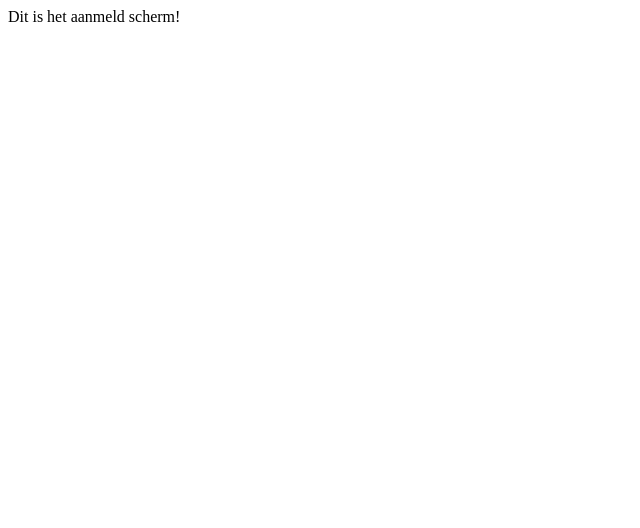
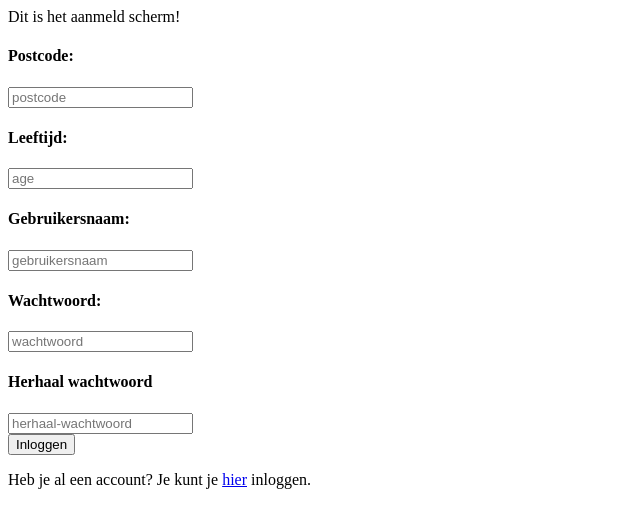
Before and after one commit to hvtk/eindopdracht-frontend-hvtk, a React (Create React App) app: page /signup in a window 1280 px wide. Shown: the top 528 px of the page, without its empty margins (0-640 px from the left). Built offline with nearby package versions, Linux system fonts and the light colour scheme.

Commit message:
add code for signin and signup

```diff
--- a/src/App.js
+++ b/src/App.js
@@ -33,7 +33,7 @@ function App() {
               <Route path="/youth">
                 <SelectionYouth/>
               </Route>
-              <Route path="/signIn">
+              <Route path="/signin">
                 <SignIn/>
               </Route>
               <Route path="/signup">
--- a/src/pages/signIn/SignIn.js
+++ b/src/pages/signIn/SignIn.js
@@ -1,6 +1,7 @@
 import React from "react";
 
 import {useForm} from "react-hook-form";
+import { Link } from "react-router-dom";
 
 //import '/SignIn.css';
 
@@ -14,26 +15,43 @@ function SignIn() {
     }
 
     return (
-        <>
+      <>
         <div>
             Dit is het inlogscherm!
         </div>
 
         <form onSubmit={handleSubmit(onFormSubmit)}>
-            <h4> gebruikersnaam </h4>
+            <h4> Gebruikersnaam: </h4>
 
-            <label htmlFor="gebruikersnaam">
+            <label htmlFor="username-field">
                 <input
                 type="text"
-                name="gebruikersnaam"
-                id="gebruikersnaam"
+                name="username"
+                id="username-field"
                 placeholder="gebruikersnaam"
-                {...register("gebruikersnaam")}
+                {...register("username")}
                 />
             </label>
 
+            <h4> Wachtwoord: </h4>
+
+            <label htmlFor="password-field">
+                <input
+                 type="password"
+                 name="password"
+                 id="password-field"
+                 placeholder="wachtwoord"
+                 {...register("password")}
+                />
+            </label>
+            <br/>
+            <button
+                type="submit" >
+                Inloggen
+            </button>
         </form>
-    </>
+        <p>Heb je nog geen account? <Link to="/signup">Registreer</Link> je dan eerst.</p>
+      </>
     )
 }
 
--- a/src/pages/signUp/SignUp.js
+++ b/src/pages/signUp/SignUp.js
@@ -1,16 +1,97 @@
 import React from "react";
+
+import {useForm} from "react-hook-form";
+import { Link } from "react-router-dom";
 
 //import '/SignUp.css';
 
 
 function SignUp() {
+    const {handleSubmit, register}= useForm();
+
+    function onFormSubmit(data) {
+        console.log(data);
+    }
 
     return (
+      <>
         <div>
             Dit is het aanmeld scherm!
         </div>
-    )
 
+        <form onSubmit={handleSubmit(onFormSubmit)}>
+
+            <h4> Postcode: </h4>
+
+            <label htmlFor="postalCode-field">
+                <input
+                    type="text"
+                    name="postalCode"
+                    id="postalCode-field"
+                    placeholder="postcode"
+                    {...register("postalCode")}
+                />
+            </label>
+
+            <h4> Leeftijd: </h4>
+
+            <label htmlFor="age-field">
+                <input
+                    type="number"
+                    name="age"
+                    id="age-field"
+                    placeholder="age"
+                    {...register("age")}
+                />
+            </label>
+
+            <h4> Gebruikersnaam: </h4>
+
+            <label htmlFor="username-field">
+            <input
+                type="text"
+                name="username"
+                id="username-field"
+                placeholder="gebruikersnaam"
+                {...register("username")}
+            />
+            </label>
+
+            <h4> Wachtwoord: </h4>
+
+            <label htmlFor="password-field">
+            <input
+                type="password"
+                name="password"
+                id="password-field"
+                placeholder="wachtwoord"
+                {...register("password")}
+            />
+            </label>
+
+            <h4> Herhaal wachtwoord </h4>
+
+            <label htmlFor="repeatPassword-field">
+                <input
+                    type="password"
+                    name="repeatPassword"
+                    id="repeatPassword-field"
+                    placeholder="herhaal-wachtwoord"
+                    {...register("repeatPassword")}
+                />
+            </label>
+
+            <br/>
+            <button
+                type="submit" >
+                Inloggen
+            </button>
+        </form>
+        <p>Heb je al een account? Je kunt je <Link to="/signin">hier</Link> inloggen.</p>
+      </>
+    );
 }
 
+
+
 export default SignUp;
```
